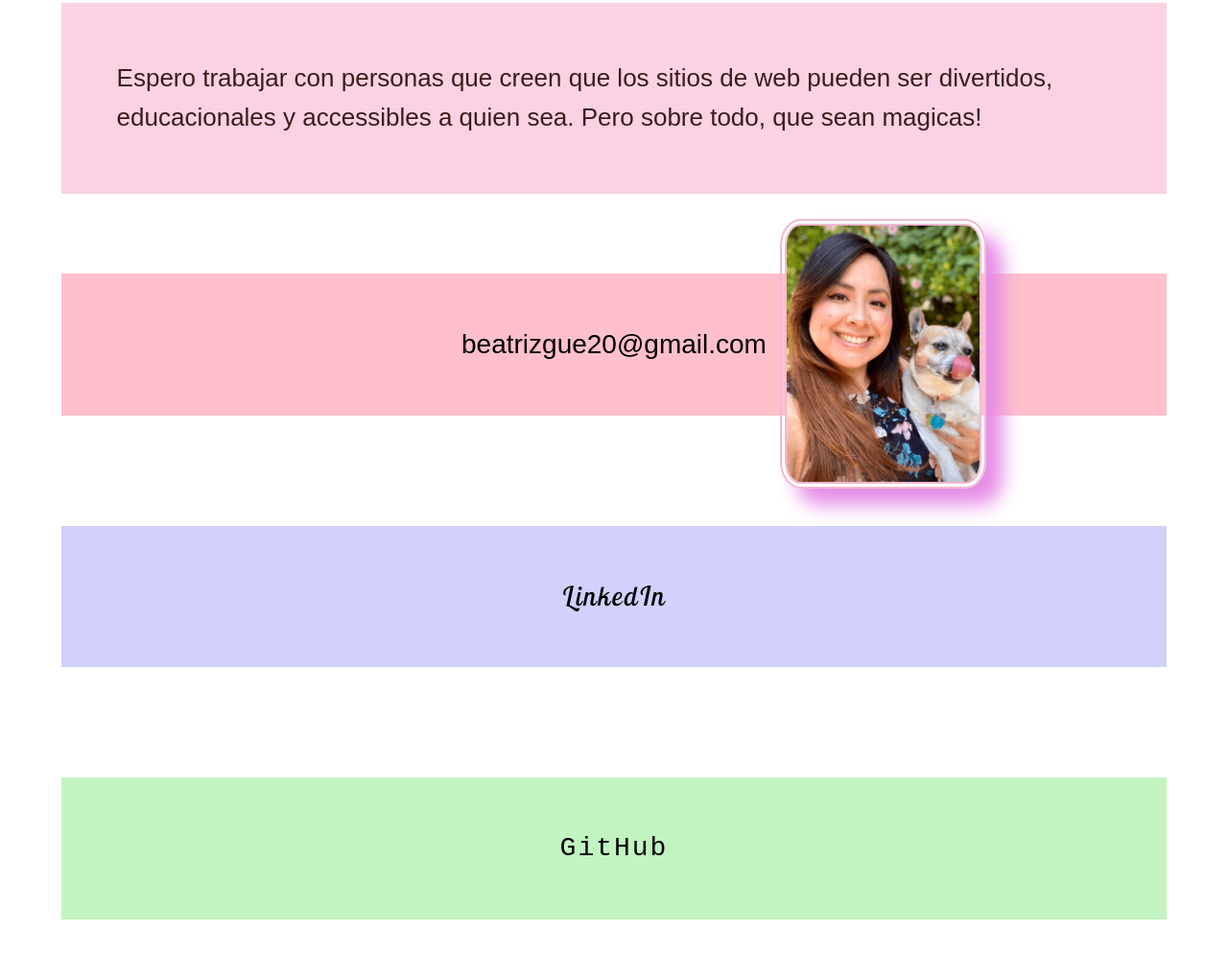
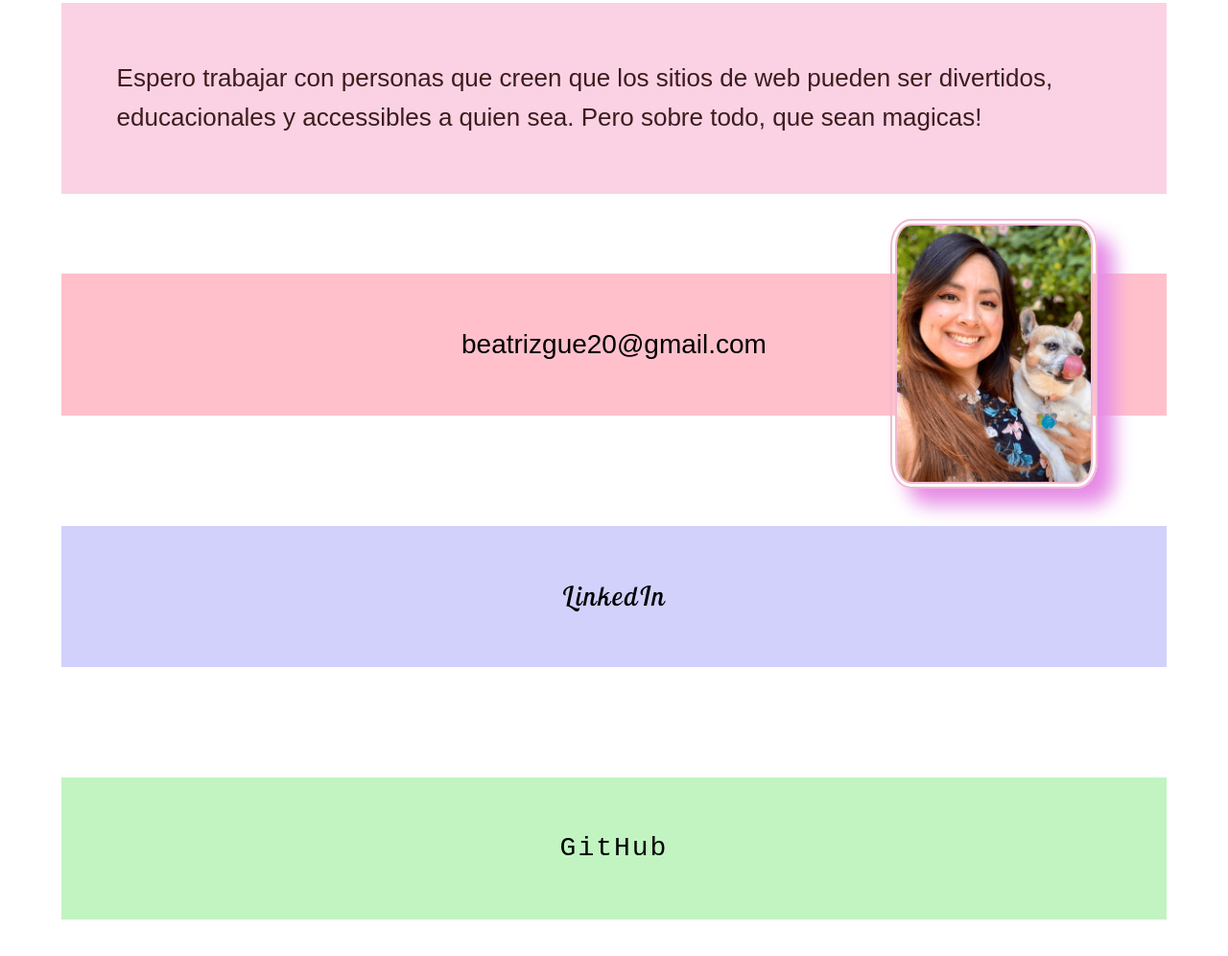
Before and after one commit to Beatriz-G/beatriz-spanish, a plain HTML site: page index.html in a window 1280 px wide. Shown: the part 5597-6593 px from the top of the page at 96% size. Drawn offline with Linux system fonts and the light colour scheme; a web font is replaced by a local one.

Commit message:
Updated image in contact me

```diff
--- a/css/main.css
+++ b/css/main.css
@@ -665,7 +665,7 @@ mark {
     /*IMAGE*/
 
     .img-container img {
-        display: block;
+        display: inline-block;
         width: 35%;
         border-radius: 10%;
         box-shadow: 17px 17px 20px rgb(230, 139, 230);
@@ -673,8 +673,11 @@ mark {
         flex-direction: column;
         text-align: center;
         align-items: right;
-        position: absolute;
-        margin-left: 80%;
+        position:absolute;
+        margin-left: 50%;
+        margin-bottom: 90%;
+
+
     }
     /*
     display: block;
```
